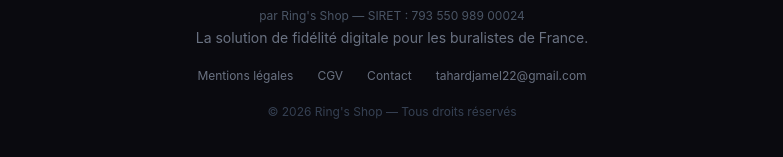
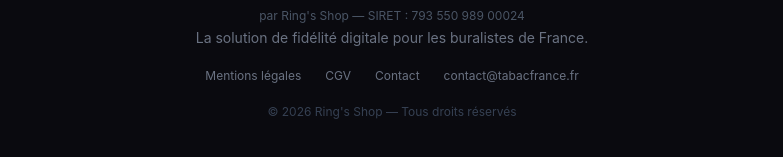
Before and after one commit to tabacliberation/fidelite-tabac-saas, a Next.js app: page / in a window 1280 px wide. Shown: the part 5426-5583 px from the top of the page, without its empty margins (248-1031 px from the left). Built offline with nearby package versions, Linux system fonts and the light colour scheme.

Commit message:
Fix contact email in landing page footer

```diff
--- a/app/page.tsx
+++ b/app/page.tsx
@@ -799,7 +799,7 @@ export default function LandingPage() {
             <Link href="/mentions-legales" className="hover:text-white transition-colors">Mentions légales</Link>
             <Link href="/cgv" className="hover:text-white transition-colors">CGV</Link>
             <Link href="/contact" className="hover:text-white transition-colors">Contact</Link>
-            <a href="mailto:tahardjamel22@gmail.com" className="hover:text-white transition-colors">tahardjamel22@gmail.com</a>
+            <a href="mailto:contact@tabacfrance.fr" className="hover:text-white transition-colors">contact@tabacfrance.fr</a>
           </div>
           <p className="text-xs text-gray-700 mt-5">© {new Date().getFullYear()} Ring&apos;s Shop — Tous droits réservés</p>
         </div>
```
